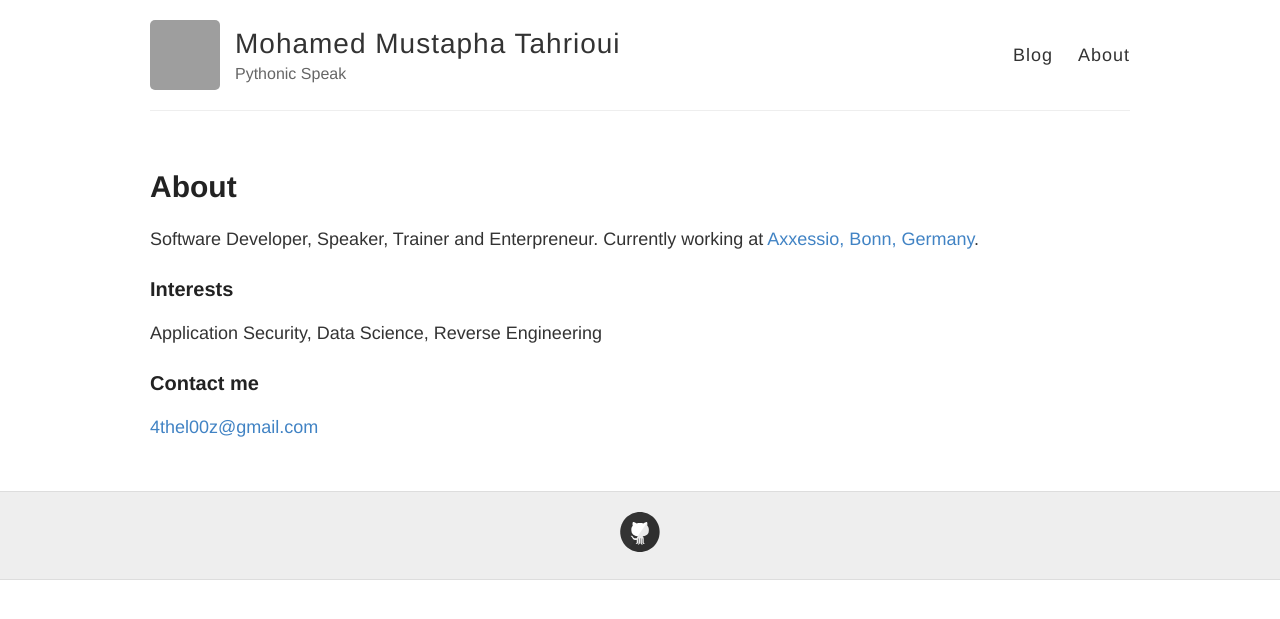
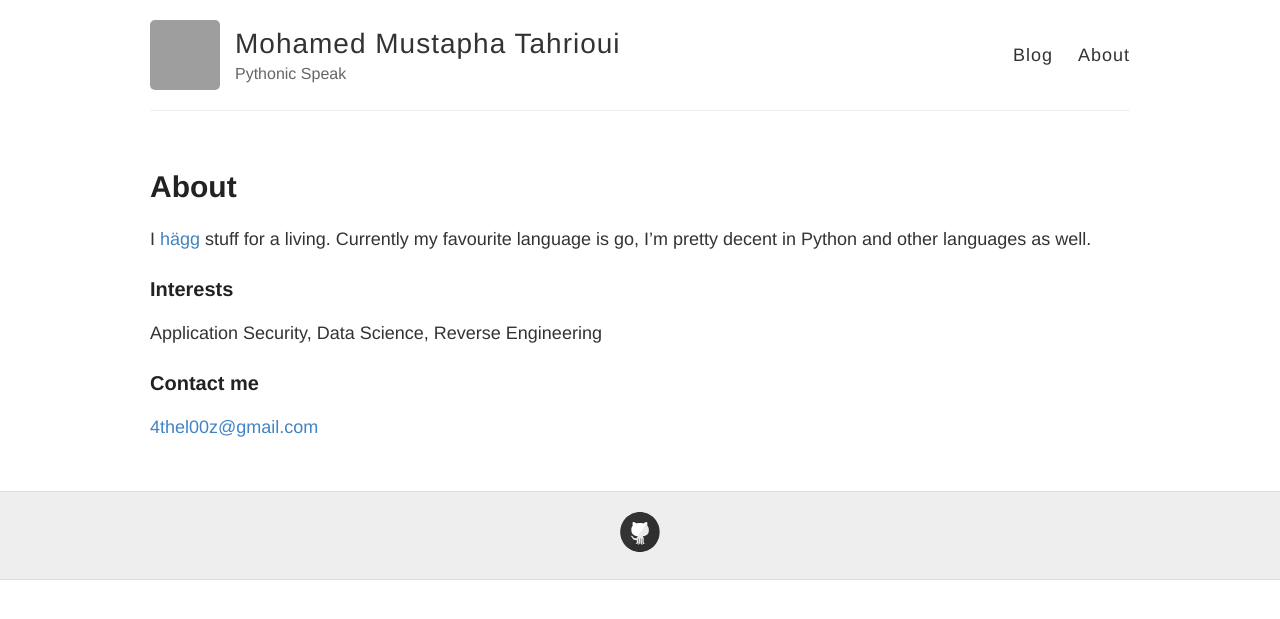
Before and after one commit to 4thel00z/4thel00z.github.io, a Jekyll site: the page built from about.md, in a window 1280 px wide. Shown: the top 619 px of the page. Built offline with Jekyll 4.4.1, drawn with Linux system fonts in a browser that asks for light colours; grey boxes are pictures that could not be loaded.

Commit message:
[master] Remove cringy stuff from about.md

```diff
--- a/about.md
+++ b/about.md
@@ -4,7 +4,7 @@ title: About
 permalink: /about/
 ---
 
-Software Developer, Speaker, Trainer and Enterpreneur. Currently working at [Axxessio, Bonn, Germany](https://www.axxessio.com).
+I [hägg](https://www.urbandictionary.com/define.php?term=Hagg#15390684) stuff for a living. Currently my favourite language is go, I'm pretty decent in Python and other languages as well.
 
 ### Interests
 
```
